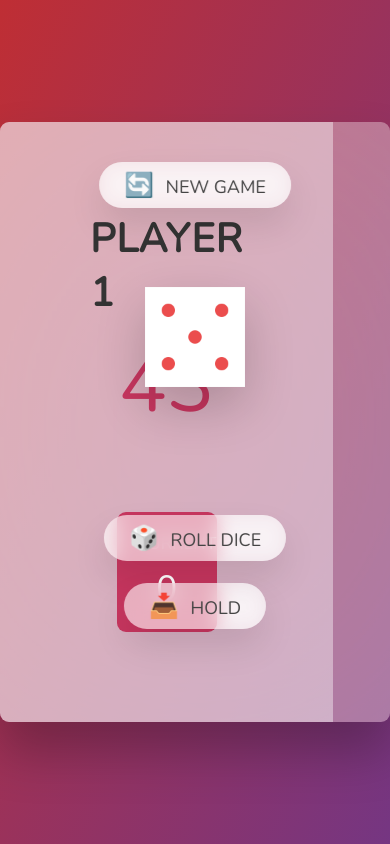
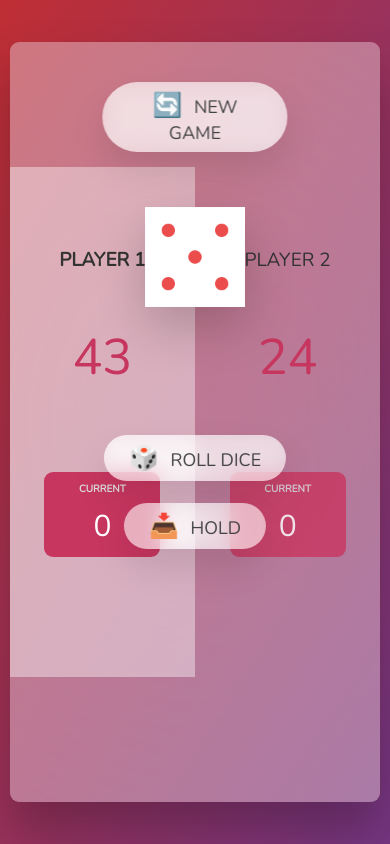
Before and after one commit to Sumedh-mhaske/Pig-Game, a plain HTML site: page index.html in a window 390 px wide. Drawn offline with nearby package versions, Linux system fonts and the light colour scheme.

Commit message:
Making page responsive for other devices

```diff
--- a/styles.css
+++ b/styles.css
@@ -176,3 +176,46 @@ main {
 .hidden {
   display: none;
 }
+
+/* RESPONSIVE FUNCTIONING */
+
+@media (max-width: 450px) {
+  .container {
+    width: 95%;
+    height: 90%;
+    margin: auto;
+    align-items: center;
+  }
+
+  .player {
+    padding: 12rem 2rem;
+  }
+
+  .name {
+    top: -4rem;
+    font-size: 1.9rem;
+    flex-wrap: nowrap;
+    letter-spacing: normal;
+    word-spacing: normal;
+  }
+
+  .current-label {
+    font-size: 1rem;
+    font-weight: bold;
+  }
+
+  .score {
+    font-size: 5rem;
+    /* margin-top: -5rem; */
+    margin-bottom: 8rem;
+  }
+
+  .current {
+    padding: 1rem;
+    width: 80%;
+  }
+
+  .current-score {
+    font-size: 3rem;
+  }
+}
```
